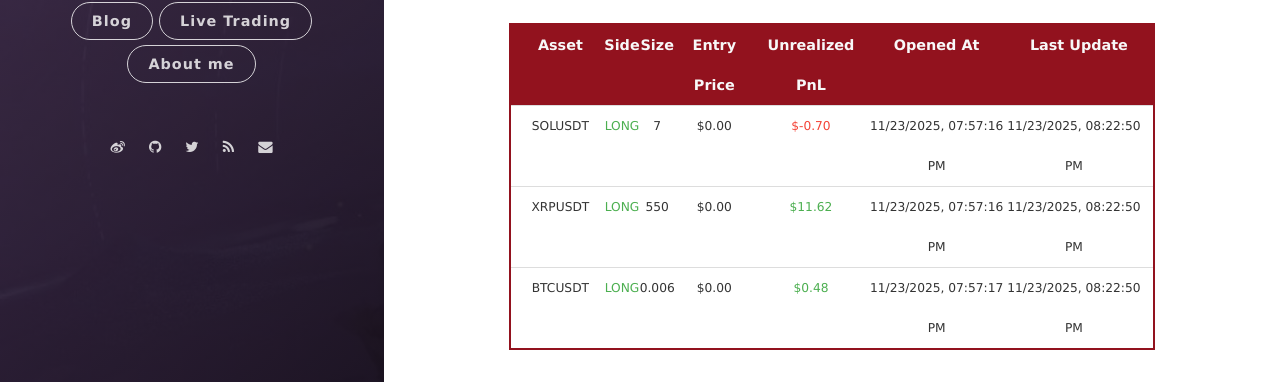
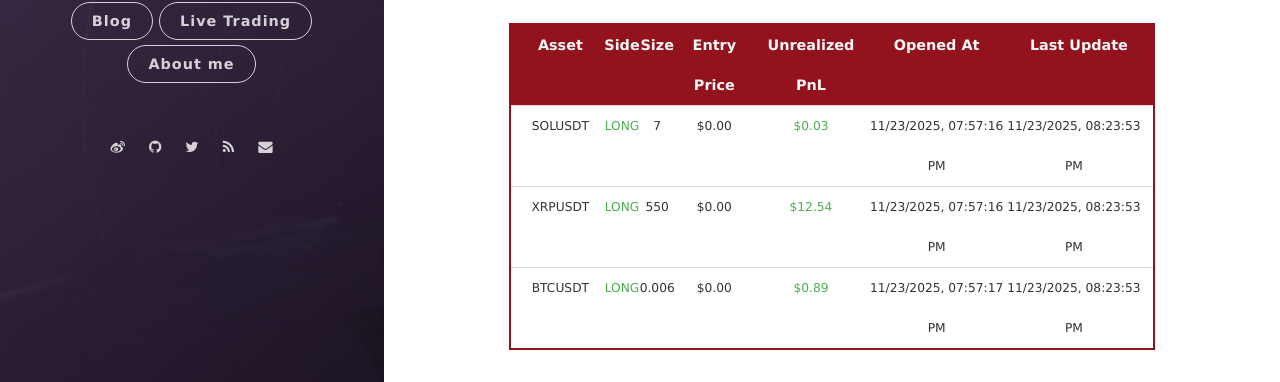
Before and after one commit to leeyegy/leeyegy.github.io, a Jekyll site: the page built from live-trading.html, in a window 1280 px wide and 1026 px high. Shown: the part 576-958 px from the top of the window. Built offline with Jekyll 4.4.1, drawn with Linux system fonts in a browser that asks for light colours; nearby versions of some CDN libraries.

Commit message:
AccountMonitor: refresh positions 2025-11-24T04:23:53+08:00

```diff
--- a/assets/data/binance/positions.json
+++ b/assets/data/binance/positions.json
@@ -4,26 +4,26 @@
     "side": "LONG",
     "size": 7.0,
     "entryPrice": 0.0,
-    "unrealizedPnl": -0.7,
+    "unrealizedPnl": 0.02656367,
     "openedAt": "2025-11-24T03:57:16+08:00",
-    "reportedAt": "2025-11-24T04:22:50+08:00"
+    "reportedAt": "2025-11-24T04:23:53+08:00"
   },
   {
     "symbol": "XRPUSDT",
     "side": "LONG",
     "size": 550.0,
     "entryPrice": 0.0,
-    "unrealizedPnl": 11.621522,
+    "unrealizedPnl": 12.542057,
     "openedAt": "2025-11-24T03:57:16+08:00",
-    "reportedAt": "2025-11-24T04:22:50+08:00"
+    "reportedAt": "2025-11-24T04:23:53+08:00"
   },
   {
     "symbol": "BTCUSDT",
     "side": "LONG",
     "size": 0.006,
     "entryPrice": 0.0,
-    "unrealizedPnl": 0.4812,
+    "unrealizedPnl": 0.88679413,
     "openedAt": "2025-11-24T03:57:17+08:00",
-    "reportedAt": "2025-11-24T04:22:50+08:00"
+    "reportedAt": "2025-11-24T04:23:53+08:00"
   }
 ]
```
